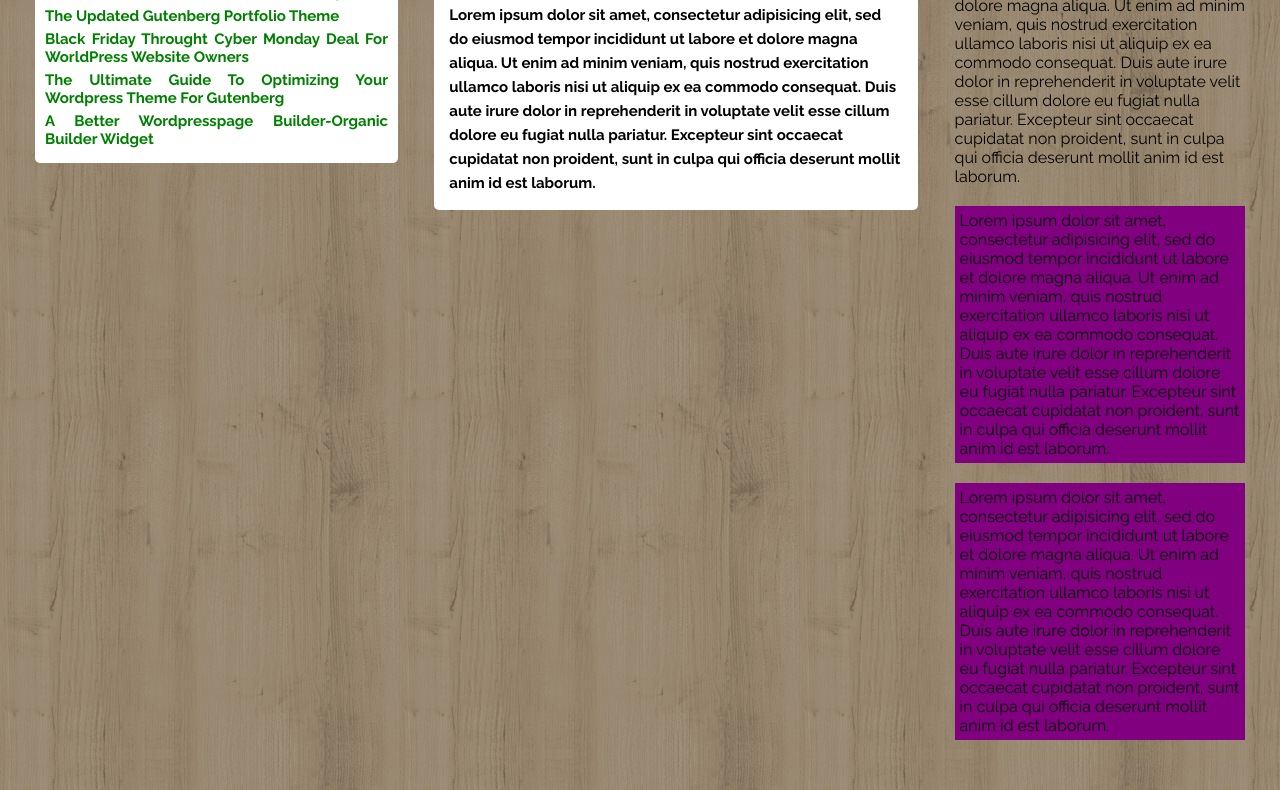
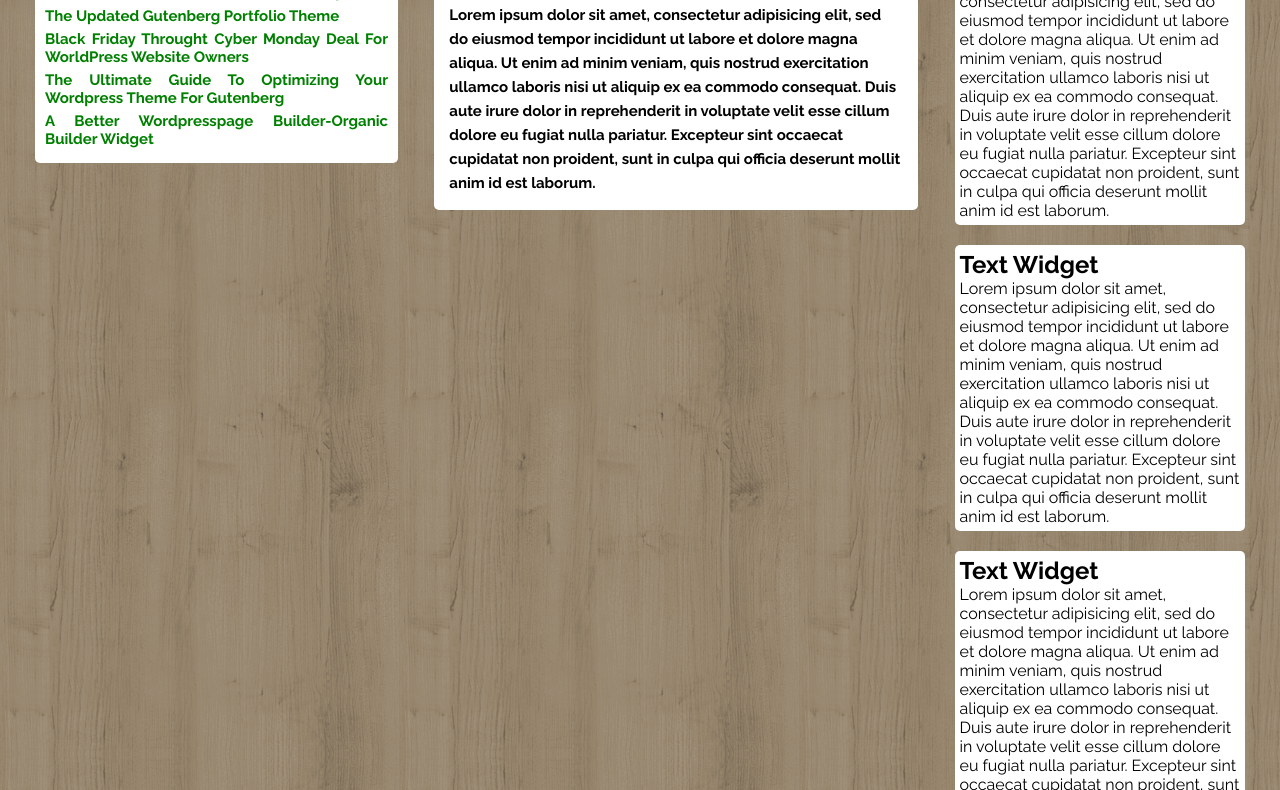
Before and after one commit to manuelatrotta/htmlcss-wp, a plain HTML site: page index.html in a window 1280 px wide. Shown: the part 446-1236 px from the top of the page. Drawn offline with Linux system fonts and the light colour scheme.

Commit message:
insert col-right

```diff
--- a/css/style.css
+++ b/css/style.css
@@ -139,10 +139,10 @@ main::after{
 
 }
 .col-right .widget{
-  margin-top: 20px;
+  border-radius: 5px;
   margin-bottom: 20px;
   padding: 5px;
-  background-color: purple;
+  background-color: white;
 }
 
 
--- a/index.html
+++ b/index.html
@@ -53,15 +53,20 @@
            qui officia deserunt mollit anim id est laborum.</p>
       </div>
       <div class="float-left col-right">
-        Lorem ipsum dolor sit amet, consectetur adipisicing elit, sed do eiusmod tempor incididunt ut labore et dolore magna aliqua. Ut enim ad minim veniam, quis nostrud exercitation ullamco laboris nisi ut aliquip ex ea commodo consequat. Duis aute irure dolor in reprehenderit in voluptate velit esse cillum dolore eu fugiat nulla pariatur. Excepteur sint occaecat cupidatat non proident, sunt in culpa
-        qui officia deserunt mollit anim id est laborum.
         <div class="widget">
-          Lorem ipsum dolor sit amet, consectetur adipisicing elit, sed do eiusmod tempor incididunt ut labore et dolore magna aliqua. Ut enim ad minim veniam, quis nostrud exercitation ullamco laboris nisi ut aliquip ex ea commodo consequat. Duis aute irure dolor in reprehenderit in voluptate velit esse cillum dolore eu fugiat nulla pariatur. Excepteur sint occaecat cupidatat non proident, sunt in culpa
-           qui officia deserunt mollit anim id est laborum.
+        <h2>Text Widget</h2>
+        <p>Lorem ipsum dolor sit amet, consectetur adipisicing elit, sed do eiusmod tempor incididunt ut labore et dolore magna aliqua. Ut enim ad minim veniam, quis nostrud exercitation ullamco laboris nisi ut aliquip ex ea commodo consequat. Duis aute irure dolor in reprehenderit in voluptate velit esse cillum dolore eu fugiat nulla pariatur. Excepteur sint occaecat cupidatat non proident, sunt in culpa
+             qui officia deserunt mollit anim id est laborum.</p>
         </div>
         <div class="widget">
-          Lorem ipsum dolor sit amet, consectetur adipisicing elit, sed do eiusmod tempor incididunt ut labore et dolore magna aliqua. Ut enim ad minim veniam, quis nostrud exercitation ullamco laboris nisi ut aliquip ex ea commodo consequat. Duis aute irure dolor in reprehenderit in voluptate velit esse cillum dolore eu fugiat nulla pariatur. Excepteur sint occaecat cupidatat non proident, sunt in culpa
-          qui officia deserunt mollit anim id est laborum.
+          <h2>Text Widget</h2>
+          <p>Lorem ipsum dolor sit amet, consectetur adipisicing elit, sed do eiusmod tempor incididunt ut labore et dolore magna aliqua. Ut enim ad minim veniam, quis nostrud exercitation ullamco laboris nisi ut aliquip ex ea commodo consequat. Duis aute irure dolor in reprehenderit in voluptate velit esse cillum dolore eu fugiat nulla pariatur. Excepteur sint occaecat cupidatat non proident, sunt in culpa
+             qui officia deserunt mollit anim id est laborum.</p>
+        </div>
+        <div class="widget">
+          <h2>Text Widget</h2>
+          <p>Lorem ipsum dolor sit amet, consectetur adipisicing elit, sed do eiusmod tempor incididunt ut labore et dolore magna aliqua. Ut enim ad minim veniam, quis nostrud exercitation ullamco laboris nisi ut aliquip ex ea commodo consequat. Duis aute irure dolor in reprehenderit in voluptate velit esse cillum dolore eu fugiat nulla pariatur. Excepteur sint occaecat cupidatat non proident, sunt in culpa
+             qui officia deserunt mollit anim id est laborum.</p>
         </div>
       </div>
     </main>
```
